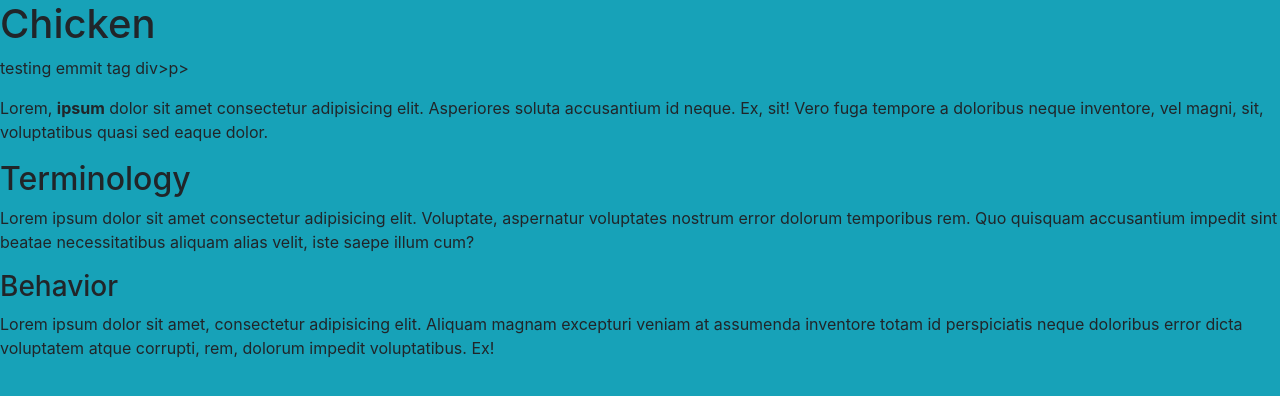
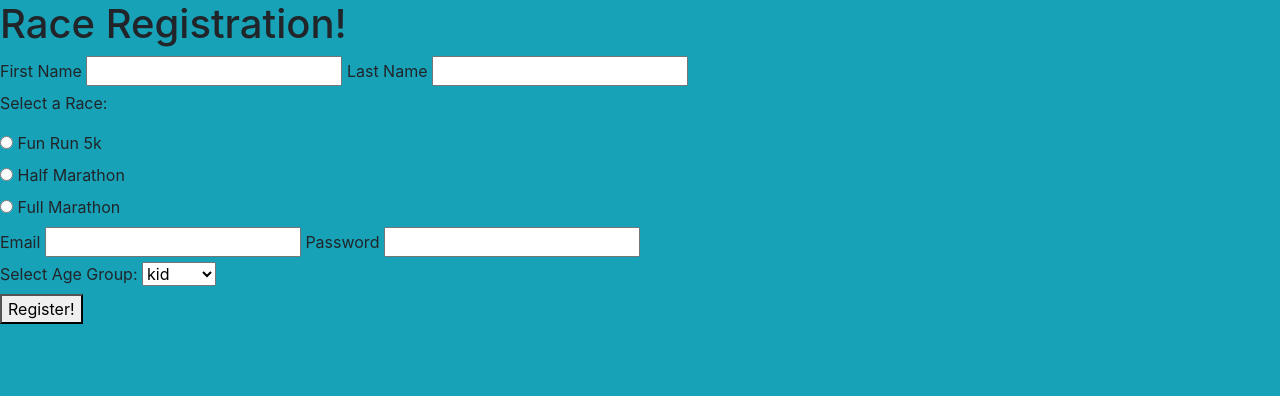
Before and after one commit to KJCastillo/test, a website: page index.html in a window 1280 px wide. Drawn offline with nearby package versions, Linux system fonts and the light colour scheme.

Commit message:
form made using just html

```diff
--- a/index.html
+++ b/index.html
@@ -13,30 +13,48 @@
     <title>Test Doc</title>
   </head>
   <body class="bg-info">
-    <h1>Chicken</h1>
-    <div>
-      <p>testing emmit tag div>p> </p>
-    </div>
-    <p>
-      Lorem, <b>ipsum</b> dolor sit amet consectetur adipisicing elit.
-      Asperiores soluta accusantium id neque. Ex, sit! Vero fuga tempore a
-      doloribus neque inventore, vel magni, sit, voluptatibus quasi sed eaque
-      dolor.
-    </p>
-    <h2>Terminology</h2>
-    <p>
-      Lorem ipsum dolor sit amet consectetur adipisicing elit. Voluptate,
-      aspernatur voluptates nostrum error dolorum temporibus rem. Quo quisquam
-      accusantium impedit sint beatae necessitatibus aliquam alias velit, iste
-      saepe illum cum?
-    </p>
-    <h3>Behavior</h3>
-    <p>
-      Lorem ipsum dolor sit amet, consectetur adipisicing elit. Aliquam magnam
-      excepturi veniam at assumenda inventore totam id perspiciatis neque
-      doloribus error dicta voluptatem atque corrupti, rem, dolorum impedit
-      voluptatibus. Ex!
-    </p>
+    <h1>Race Registration!</h1>
+    <form>
+      <div>
+        <label for="firstname">First Name</label>
+        <input type="text" id="firstname" required />
+        <label for="lastname">Last Name</label>
+        <input type="text" id="lastname" required />
+      </div>
+      <div>
+        <p>Select a Race:</p>
+      </div>
+      <div>
+        <input id="fun" type="radio" name="a" />
+        <label for="fun">Fun Run 5k</label>
+      </div>
+      <div>
+        <input id="half" type="radio" name="a" />
+        <label for="fun">Half Marathon</label>
+      </div>
+      <div>
+        <input id="full" type="radio" name="a" />
+        <label for="fun">Full Marathon</label>
+      </div>
+      <div>
+        <label for="Email">Email</label>
+        <input type="email" id="email" required />
+        <label for="password">Password</label>
+        <input type="password" id="password" required />
+      </div>
+      <div>
+        <label for="cars">Select Age Group:</label>
+        <select name="age" id="age-group">
+          <option value="kid">kid</option>
+          <option value="teen">teeb</option>
+          <option value="adult">adult</option>
+          <option value="master">master</option>
+        </select>
+      </div>
+      <div>
+        <button>Register!</button>
+      </div>
+    </form>
     <script src="sandbox.js"></script>
   </body>
 </html>
```
